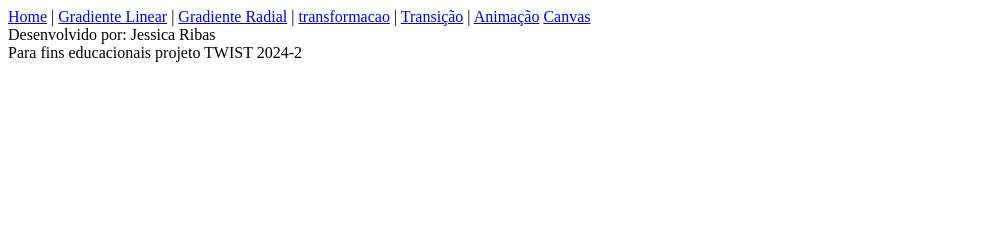
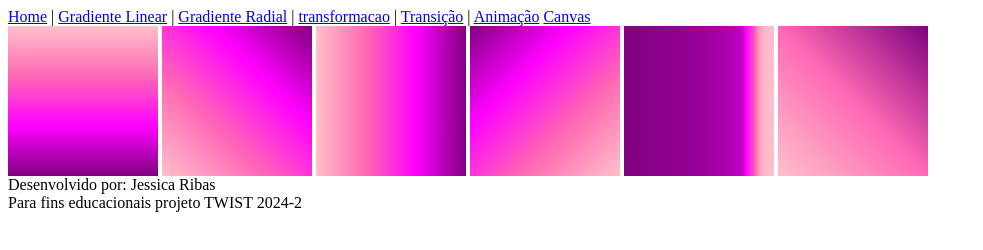
Before and after one commit to twistpucrio/conteudoProjetos, a plain HTML site: page Jogo/linear.html in a window 1280 px wide. Shown: the whole page, without its empty margins (0-983 px from the left). Drawn offline with Linux system fonts and the light colour scheme.

Commit message:
update Jogo

```diff
--- a/Jogo/linear.html
+++ b/Jogo/linear.html
@@ -4,6 +4,7 @@
     <meta charset="UTF-8">
     <meta name="viewport" content="width=device-width, initial-scale=1.0">
     <title>Jogo</title>
+    <link rel="stylesheet" href="style/linear.css">
 </head>
 <body>
     <div id="container">
@@ -18,6 +19,12 @@
             <a href="canvas.html">Canvas</a>
         </nav>
         <section id="conteudo">
+            <div id="um" class="caixas"> &nbsp; </div>
+            <div id="dois" class="caixas"> &nbsp;</div>
+            <div id="tres" class="caixas"> &nbsp;</div>
+            <div id="quatro" class="caixas"> &nbsp; </div>
+            <div id="cinco" class="caixas"> &nbsp; </div>
+            <div id="seis" class="caixas"> &nbsp;</div>
 
         </section>
         <footer>
--- a/Jogo/style/estilo.css
+++ b/Jogo/style/estilo.css
@@ -0,0 +1,17 @@
+#container{
+    /* da para alinhar, como se fosse marca d'agua*/
+    background-image:url('../img/looney-tunes-1221819_widelg.jpg');
+    height: 1000px;
+    background-repeat: no-repeat;
+}
+
+h1{
+    color: aliceblue;
+    font-size: xx-large;
+    text-align: center;
+}
+
+footer{
+    color: bisque;
+    font-size: larger;
+}
--- /dev/null
+++ b/Jogo/style/linear.css
@@ -0,0 +1,41 @@
+div.caixas{
+    width: 150px;
+    height: 150px;
+    display: inline-block;
+
+}
+
+#um{
+    background: linear-gradient(pink, hotpink, magenta, purple);
+}
+
+#dois{
+    background:linear-gradient(45deg,pink,
+                                    hotpink,
+                                    magenta,
+                                    purple)
+}
+#tres{
+    background: linear-gradient(90deg, pink,
+                                       hotpink,
+                                       magenta,
+                                       purple);
+}
+
+#quatro{
+    background:linear-gradient(to left top, pink,
+                                            hotpink,
+                                            magenta,
+                                            purple);
+}
+
+#cinco{
+    background:linear-gradient(.75turn, pink,
+                                    10%, hotpink,
+                                    15%, magenta,
+                                    23%, purple);
+}
+
+#seis{
+    background: repeating-linear-gradient(45deg, pink,hotpink, purple);
+}
--- /dev/null
+++ b/Jogo/style/radial.css
@@ -0,0 +1,30 @@
+div.caixas{
+    width: 150px;
+    height: 150px;
+    display: inline-block;
+}
+
+#um{
+    background: radial-gradient(hotpink, pink);
+
+}
+
+#dois{
+
+    background:radial-gradient(closest-side, pink, hotpink, purple);
+
+}
+
+#tres{
+    background: radial-gradient(ellipse at top, pink,  transparent);
+
+}
+
+#quatro{
+    background: radial-gradient(ellipse at bottom, hotpink, transparent);
+
+}
+
+#cinco{
+    background: repeating-radial-gradient( pink, hotpink, purple);
+}
--- /dev/null
+++ b/Jogo/style/transicao.css
@@ -0,0 +1,28 @@
+div.caixas{
+    width: 150px;
+    height: 150px;
+    display: inline-block;
+    background-color: blueviolet;
+
+}
+
+div.caixas:hover{
+    border-radius: 25px;
+    background-color: cadetblue;
+}
+
+.transicao{
+    width: 150px;
+    height: 150px;
+    display: inline-block;
+    background-color: azure;
+    transition: background-color 1s ease;
+    transition: width 1s ease;
+}
+div.transicao:hover{
+    background-color: red;
+    width: 300px;
+}
+
+
+}
```
Also changed, not shown: Jogo/animacao.html (+4 -0 lines), Jogo/index.html (+5 -0 lines), Jogo/radial.html (+6 -1 lines), Jogo/style/animacao.css (added, +67 -0 lines), Jogo/style/transformacao.css (added, +27 -0 lines), Jogo/transformacao.html (+15 -0 lines), Jogo/transicao.html (+5 -0 lines), Jogo/src/func.js (added).
